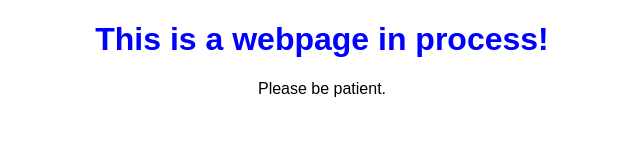
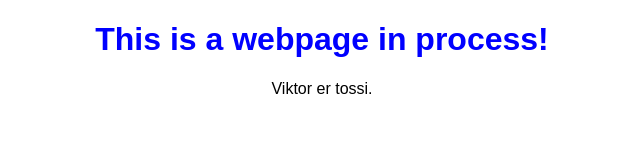
Before and after one commit to ymir95/ymir95.github.com, a plain HTML site: page index.html in a window 1280 px wide. Shown: the full height of the page, 318-958 px from the left. Drawn offline with Linux system fonts and the light colour scheme.

Commit message:
Update index.html

```diff
--- a/index.html
+++ b/index.html
@@ -8,7 +8,7 @@
 <body>
 <h1>This is a webpage in process!</h1>
 <div id=text>
-<p>Please be patient.</p>
+<p>Viktor er tossi.</p>
 </div>
 </body>
 </html>
```
